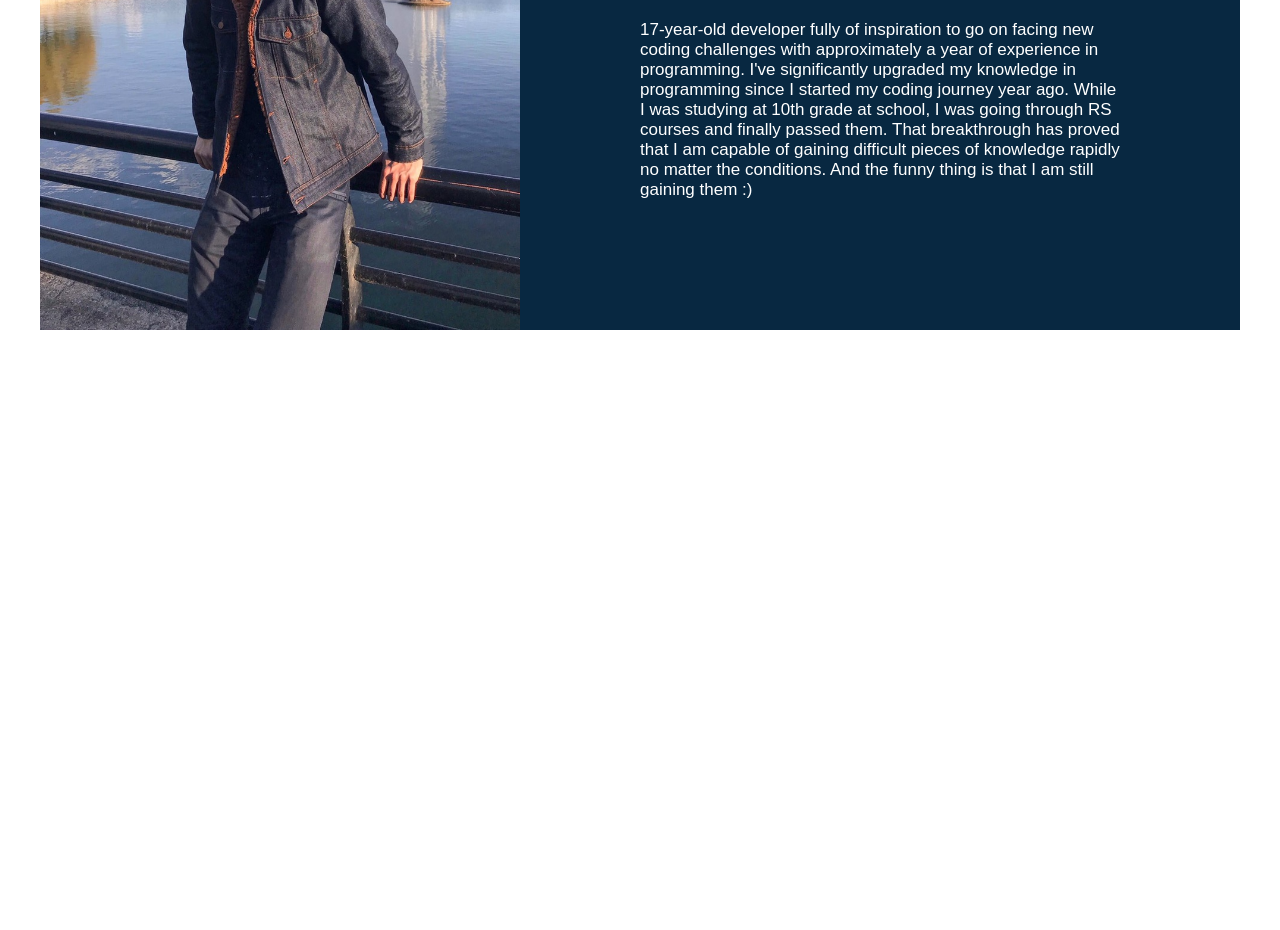
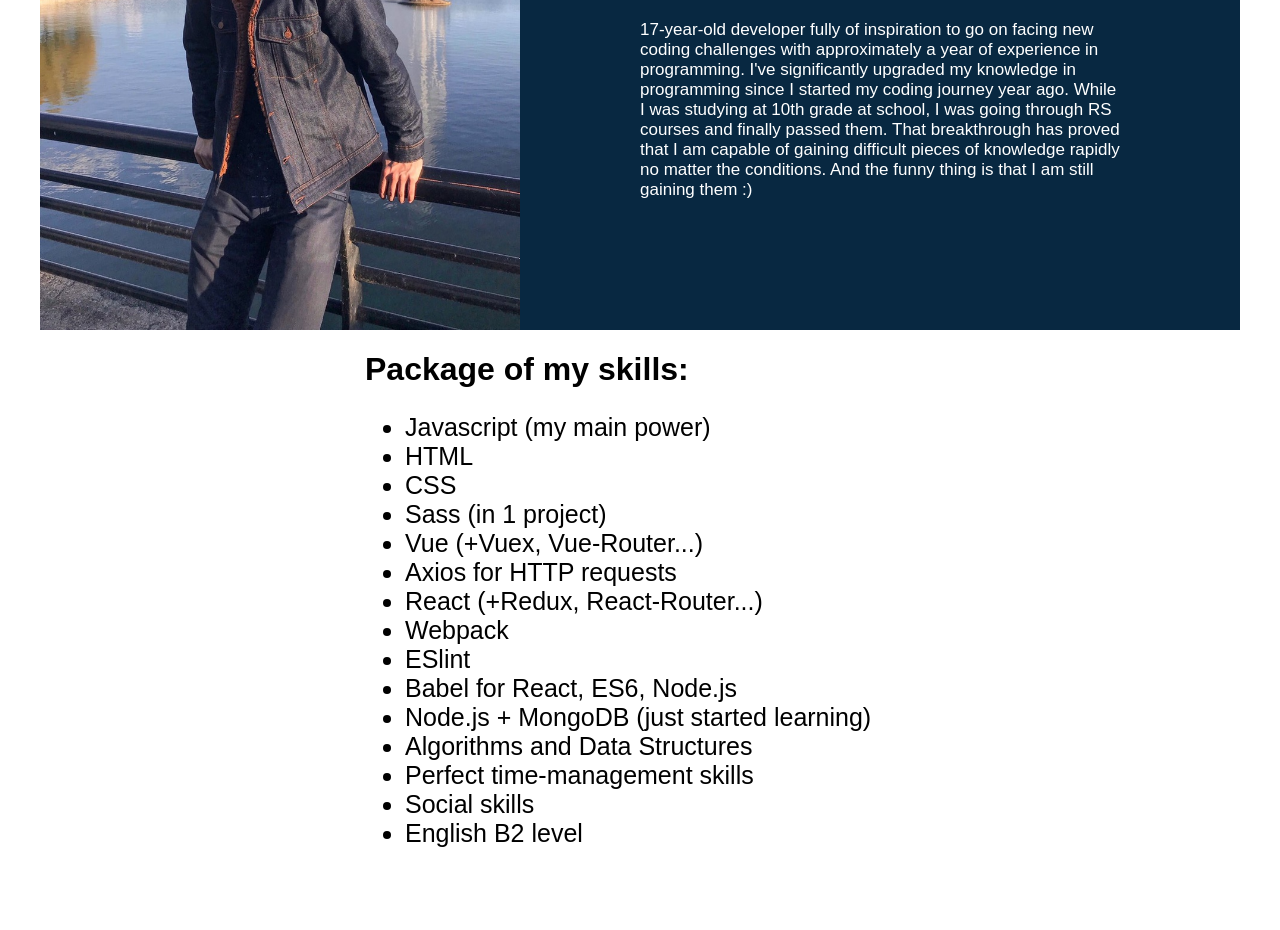
Before and after one commit to mrstalon/rsschool-codejam1-cv, a plain HTML site: page index.html in a window 1280 px wide. Shown: the part 320-1250 px from the top of the page. Before the commit the page ends 800 px from the top, so only its background shows below. Drawn offline with Linux system fonts and the light colour scheme.

Commit message:
feat: add skills section and styles for it

```diff
--- a/index.html
+++ b/index.html
@@ -25,5 +25,27 @@
         </div>
       </div>
     </header>
+    <main>
+        <div class="skills-package-container">
+            <h1>Package of my skills:</h1>
+            <ul>
+                <li>Javascript (my main power)</li>
+                <li>HTML</li>
+                <li>CSS</li>
+                <li>Sass (in 1 project)</li>
+                <li>Vue (+Vuex, Vue-Router...)</li>
+                <li>Axios for HTTP requests</li>
+                <li>React (+Redux, React-Router...)</li>
+                <li>Webpack</li>
+                <li>ESlint</li>
+                <li>Babel for React, ES6, Node.js</li>
+                <li>Node.js + MongoDB (just started learning)</li>
+                <li>Algorithms and Data Structures</li>
+                <li>Perfect time-management skills</li>
+                <li>Social skills</li>
+                <li>English B2 level</li>
+            </ul>
+        </div>
+    </main>
   </body>
 </html>
--- a/styles/styles.css
+++ b/styles/styles.css
@@ -49,6 +49,16 @@ main {
     height: 600px;
     display: flex;
     flex-direction: column;
+    /* align-items: center; */
 
-    background-color: white;
+    color: black;
 }
+
+.skills-package-container {
+    width: 550px;
+    margin: 0 auto;
+}
+
+.skills-package-container > ul {
+    font-size: 25px;
+}
```
